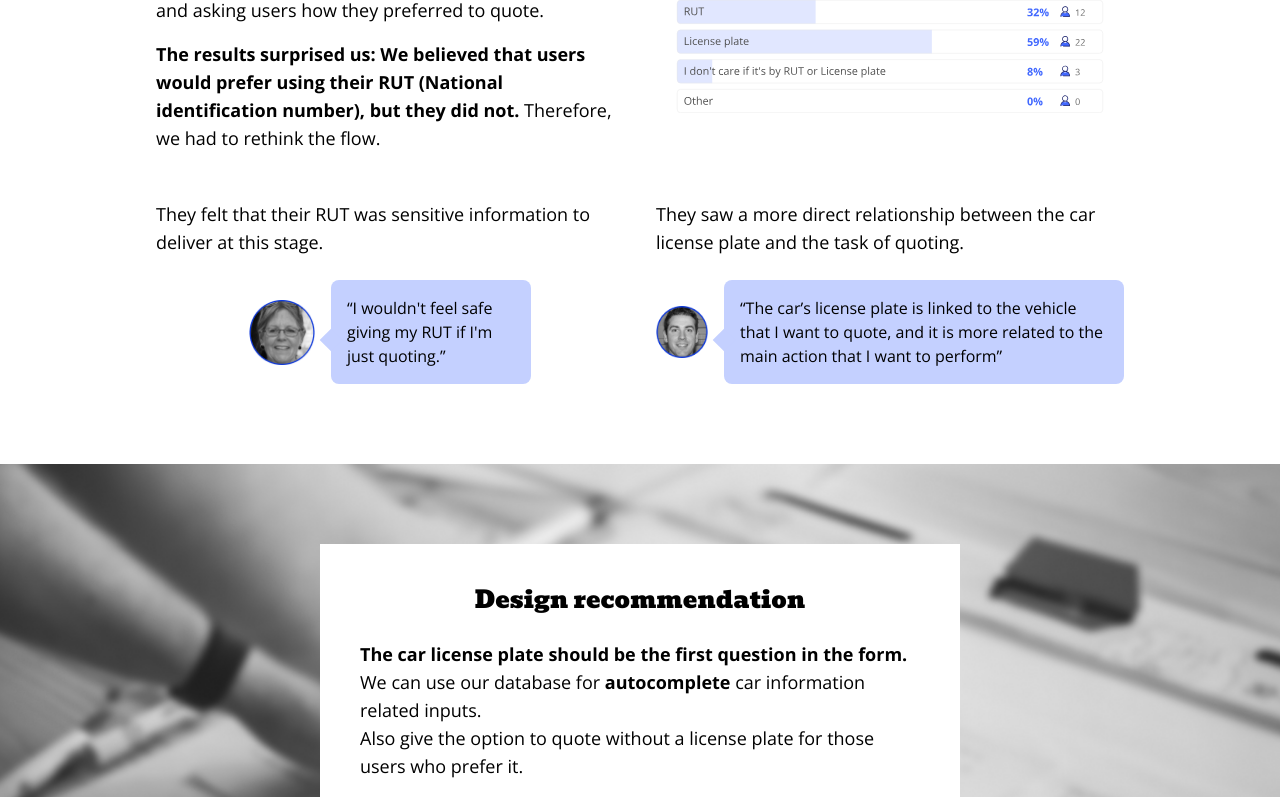
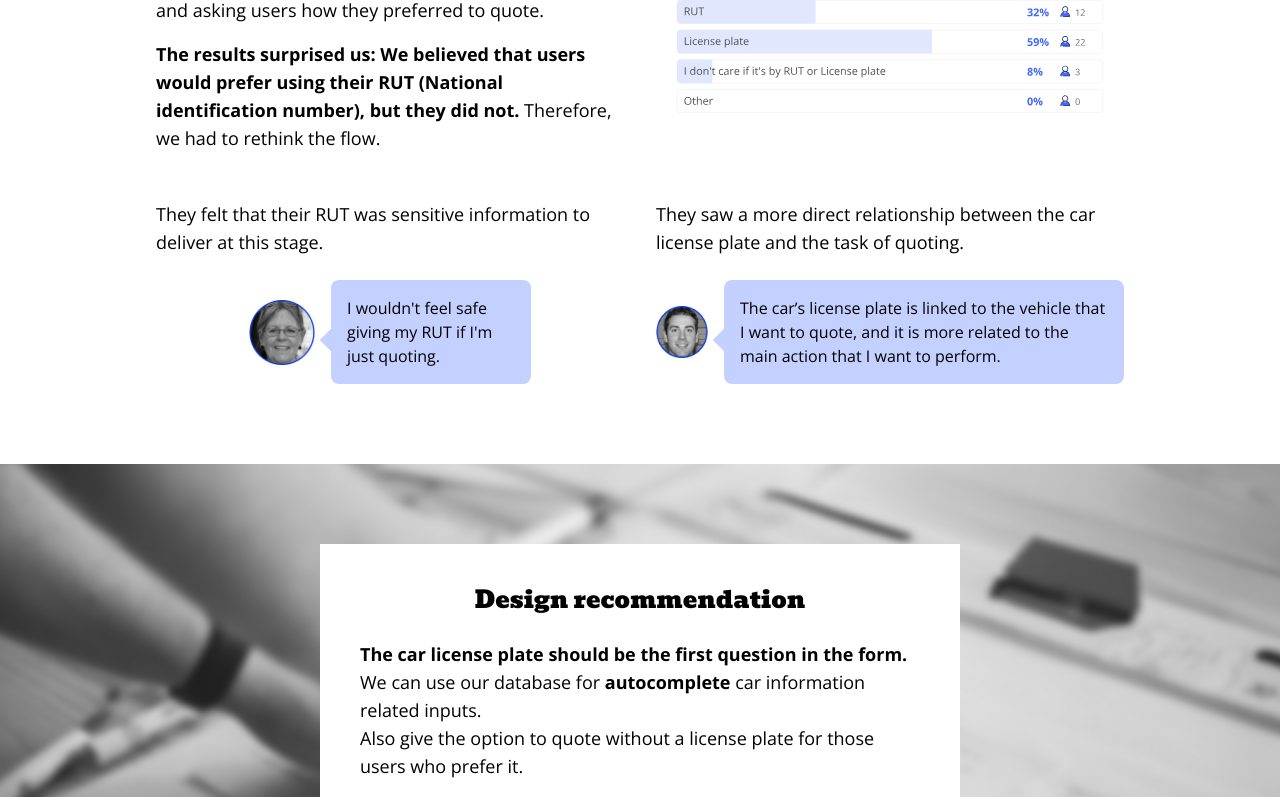
Before and after one commit to Rotshrek/dani-portfolio, a Next.js app in the folder dani-portfolio/: page /work1 in a window 1280 px wide. Shown: the part 4500-5297 px from the top of the page. Built offline with nearby package versions, Linux system fonts and the light colour scheme; a web font is replaced by a local one.

Commit message:
fix: escaping apostrophes

```diff
--- a/dani-portfolio/src/components/work1/define-phase.tsx
+++ b/dani-portfolio/src/components/work1/define-phase.tsx
@@ -72,7 +72,7 @@ export default function DefinePhase() {
 
                         <div>
                             <div className="w-[200px] ml-4 p-4 flex-1 bg-lighterPurple text-gray-800 p-2 rounded-lg relative">
-                                <p>“I wouldn't feel safe giving my RUT if I'm just quoting.”</p>
+                                <p>I wouldn&#39;t feel safe giving my RUT if I&#39;m just quoting.</p>
 
                                 <div className="absolute left-0 top-1/2 transform -translate-x-1/2 rotate-45 w-4 h-4 bg-lighterPurple"></div>
                             </div>
@@ -91,8 +91,8 @@ export default function DefinePhase() {
                         <div>
                             <div className="w-[400px] ml-4 p-4 flex-1 bg-lighterPurple text-gray-800 p-2 rounded-lg relative">
                                 <p>
-                                    “The car’s license plate is linked to the vehicle that I want to quote, and it is
-                                    more related to the main action that I want to perform”
+                                    The car’s license plate is linked to the vehicle that I want to quote, and it is
+                                    more related to the main action that I want to perform.
                                 </p>
 
                                 <div className="absolute left-0 top-1/2 transform -translate-x-1/2 rotate-45 w-4 h-4 bg-lighterPurple"></div>
--- a/dani-portfolio/src/components/work1/discovery-phase.tsx
+++ b/dani-portfolio/src/components/work1/discovery-phase.tsx
@@ -109,7 +109,7 @@ export default function DiscoveryPhase() {
                         Our form has more questions than our competitors.
                     </p>
                     <p className="md:col-span-4 text-lg text-white">
-                        Unlike our competitors we have the insured's data distributed in different places.
+                        Unlike our competitors we have the insured&#39;s data distributed in different places.
                     </p>
                 </div>
             </div>
--- a/dani-portfolio/src/components/work1/usability-test.tsx
+++ b/dani-portfolio/src/components/work1/usability-test.tsx
@@ -32,8 +32,8 @@ export default function UsabilityTest() {
                             <div>
                                 <div className="w-[240px] ml-4 p-4 flex-1 bg-lighterPurple text-gray-800 p-2 rounded-lg relative">
                                     <p>
-                                        “<strong>Autocomplete car details would be very useful</strong>, especially if I
-                                        want to quote for someone else and I don't know their details.”
+                                        <strong>Autocomplete car details would be very useful</strong>, especially if I
+                                        want to quote for someone else and I don&#39;t know their details.
                                     </p>
 
                                     <div className="absolute left-0 top-1/2 transform -translate-x-1/2 rotate-45 w-4 h-4 bg-lighterPurple"></div>
@@ -46,7 +46,9 @@ export default function UsabilityTest() {
                             <strong>Objectives of the test: </strong>
                         </p>
                         <ol className="text-lg text-white list-disc pl-6">
-                            <li>Know if the information architecture was consistent with the user's mental model.</li>
+                            <li>
+                                Know if the information architecture was consistent with the user&#39;s mental model.
+                            </li>
                             <li>Know how the user feel about data autocompletion.</li>
                         </ol>
                         <p className="text-lg text-white mb-6 mt-12">
@@ -77,8 +79,8 @@ export default function UsabilityTest() {
                             <div>
                                 <div className="w-[400px] ml-4 p-4 flex-1 bg-lighterPurple text-gray-800 p-2 rounded-lg relative">
                                     <p>
-                                        “<strong>I would prefer to complete the email myself</strong> even if I have to
-                                        type"
+                                        <strong>I would prefer to complete the email myself</strong> even if I have to
+                                        type
                                     </p>
 
                                     <div className="absolute left-0 top-1/2 transform -translate-x-1/2 rotate-45 w-4 h-4 bg-lighterPurple"></div>
```
